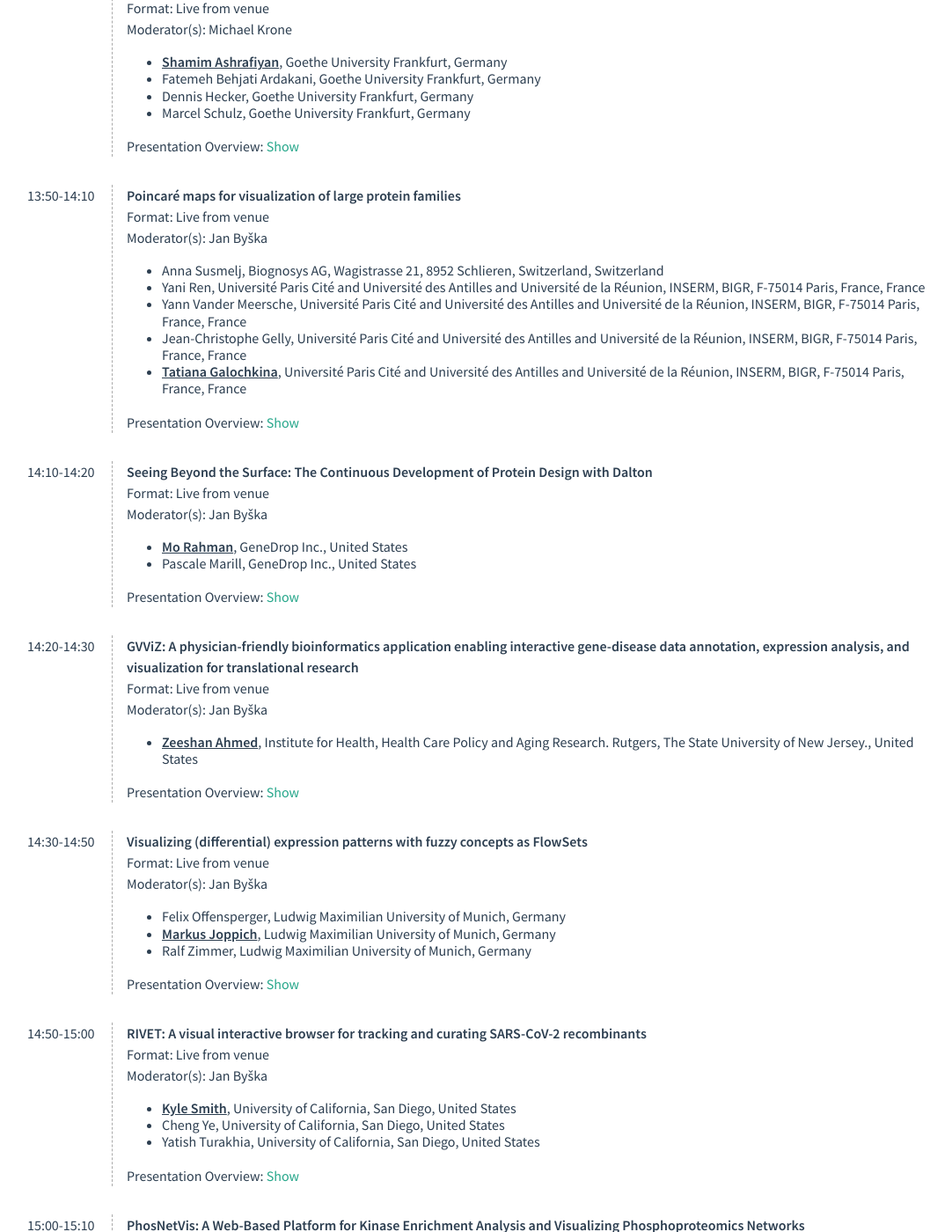
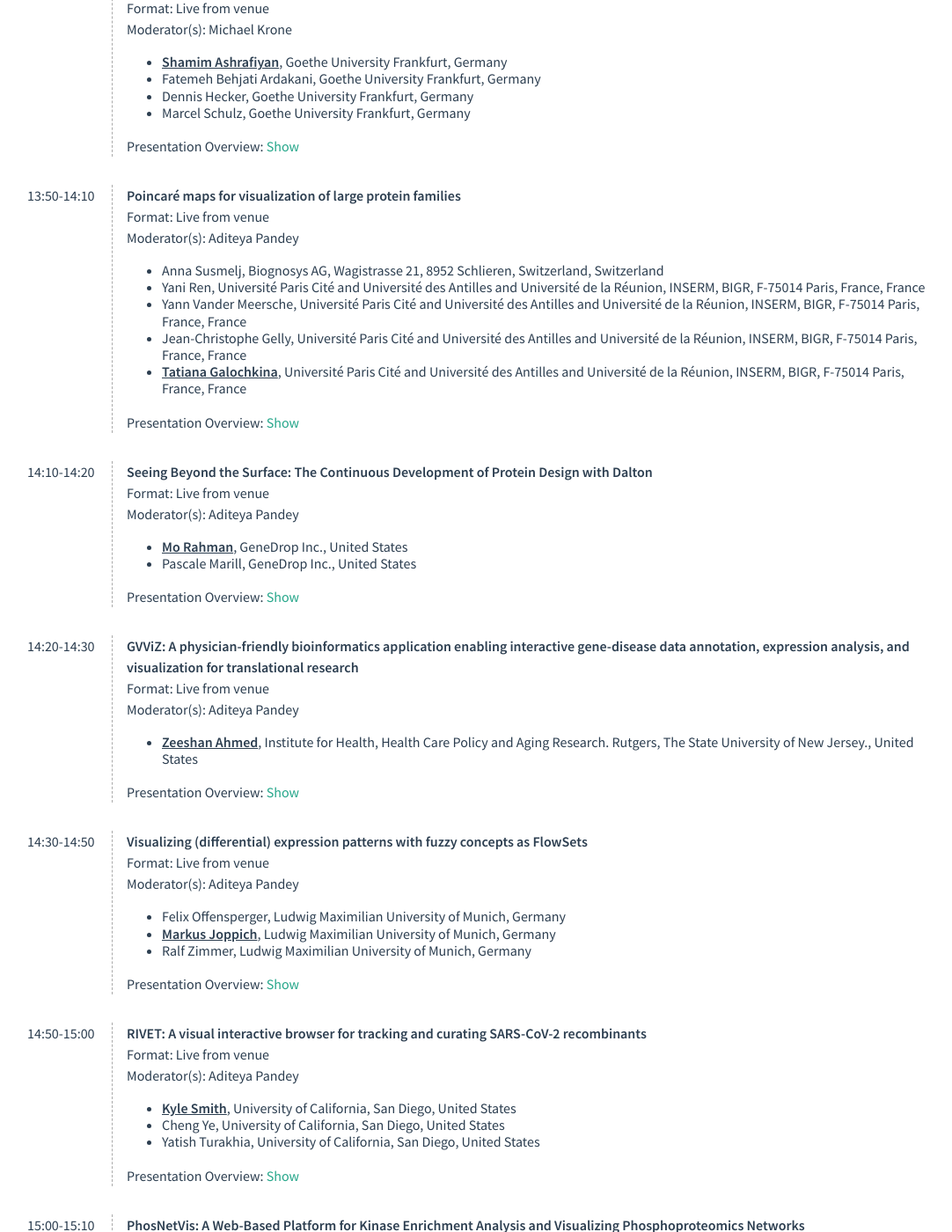
Before and after one commit to foreveremain/2024, a Jekyll site: the page built from program_ismb.md, in a window 1280 px wide and 1400 px high, scrolled down 2689 px. Shown: the whole window at 88% size, without its empty margins (97-1179 px from the left). Built offline with Jekyll 4.4.1, drawn with Linux system fonts in a browser that asks for light colours; some of the changed text lies outside the part shown.

Commit message:
Update program to reflect that Aditeya will be charring the second session.

```diff
--- a/program_ismb_timetable.html
+++ b/program_ismb_timetable.html
@@ -147,7 +147,7 @@
         <div class="talk-title"><strong>Poincaré maps for visualization of large protein
                 families</strong> </div>
         <div class="room"><strong>Format:</strong> Live from venue</div>
-        <div class="room"><strong>Moderator(s):</strong> Jan Byška</div>
+        <div class="room"><strong>Moderator(s):</strong> Aditeya Pandey</div>
         <div>
             <ul class="authorsList">
                 <li>Anna Susmelj, Biognosys AG, Wagistrasse 21, 8952 Schlieren, Switzerland, Switzerland </li>
@@ -186,7 +186,7 @@
         <div class="talk-title"><strong>Seeing Beyond the Surface: The Continuous Development of Protein
                 Design with Dalton</strong> </div>
         <div class="room"><strong>Format:</strong> Live from venue</div>
-        <div class="room"><strong>Moderator(s):</strong> Jan Byška</div>
+        <div class="room"><strong>Moderator(s):</strong> Aditeya Pandey</div>
         <div>
             <ul class="authorsList">
                 <li><span class="speaker">Mo Rahman</span>, GeneDrop Inc., United States </li>
@@ -218,7 +218,7 @@
                 interactive gene-disease data annotation, expression analysis, and visualization for translational
                 research</strong> </div>
         <div class="room"><strong>Format:</strong> Live from venue</div>
-        <div class="room"><strong>Moderator(s):</strong> Jan Byška</div>
+        <div class="room"><strong>Moderator(s):</strong> Aditeya Pandey</div>
         <div>
             <ul class="authorsList">
                 <li><span class="speaker">Zeeshan Ahmed</span>, Institute for Health, Health Care Policy and Aging
@@ -247,7 +247,7 @@
         <div class="talk-title"><strong>Visualizing (differential) expression patterns with fuzzy
                 concepts as FlowSets</strong> </div>
         <div class="room"><strong>Format:</strong> Live from venue</div>
-        <div class="room"><strong>Moderator(s):</strong> Jan Byška</div>
+        <div class="room"><strong>Moderator(s):</strong> Aditeya Pandey</div>
         <div>
             <ul class="authorsList">
                 <li>Felix Offensperger, Ludwig Maximilian University of Munich, Germany </li>
@@ -281,7 +281,7 @@
         <div class="talk-title"><strong>RIVET: A visual interactive browser for tracking and curating
                 SARS-CoV-2 recombinants</strong> </div>
         <div class="room"><strong>Format:</strong> Live from venue</div>
-        <div class="room"><strong>Moderator(s):</strong> Jan Byška</div>
+        <div class="room"><strong>Moderator(s):</strong> Aditeya Pandey</div>
         <div>
             <ul class="authorsList">
                 <li><span class="speaker">Kyle Smith</span>, University of California, San Diego, United States
@@ -313,7 +313,7 @@
         <div class="talk-title"><strong>PhosNetVis: A Web-Based Platform for Kinase Enrichment Analysis
                 and Visualizing Phosphoproteomics Networks</strong> </div>
         <div class="room"><strong>Format:</strong> Live from venue</div>
-        <div class="room"><strong>Moderator(s):</strong> Michael Krone</div>
+        <div class="room"><strong>Moderator(s):</strong> Aditeya Pandey</div>
         <div>
             <ul class="authorsList">
                 <li>Berk Turhan, Icahn School of Medicine at Mount Sinai, United States </li>
@@ -354,7 +354,7 @@
         <div class="talk-title"><strong>Visualizing temporal and multi-regional evolution of tumor
                 subclones with Jellyfish plots</strong> </div>
         <div class="room"><strong>Format:</strong> Live from venue</div>
-        <div class="room"><strong>Moderator(s):</strong> Jan Byška</div>
+        <div class="room"><strong>Moderator(s):</strong> Aditeya Pandey</div>
         <div>
             <ul class="authorsList">
                 <li><span class="speaker">Kari Lavikka</span>, University of Helsinki, Finland </li>
```
